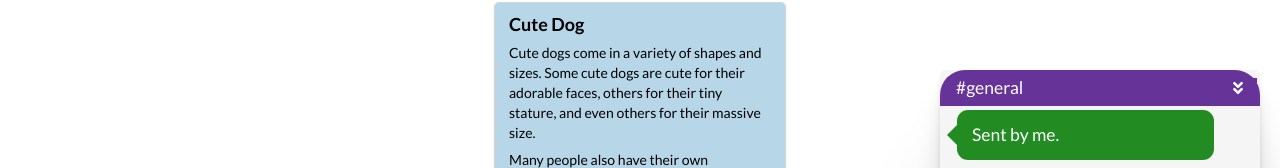
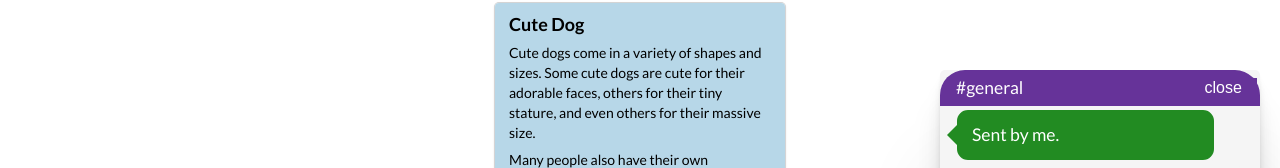
Before and after one commit to ShaminAsfaq/shamin-lives, a React (Create React App) app: page / in a window 1280 px wide. Shown: the part 325-493 px from the top of the page. Built offline with nearby package versions, Linux system fonts and the light colour scheme.

Commit message:
Chat Box: Close Down icon replaced with text.

```diff
--- a/src/chat/Chat.js
+++ b/src/chat/Chat.js
@@ -21,7 +21,7 @@ const Chat = () => {
                 <div className='chat-box-head'>
                     #general
                     <button onClick={onCloseChatBox} className='close-button'>
-                        <i className="angle double down icon"></i>
+                        close
                     </button>
                 </div>
             </div>
--- a/src/styles/components/Chat.css
+++ b/src/styles/components/Chat.css
@@ -65,6 +65,7 @@
     color: white;
     font-size: 16px;
     cursor: pointer;
+    padding-right: 5%;
     /* width: 13%; */
 }
 
```
